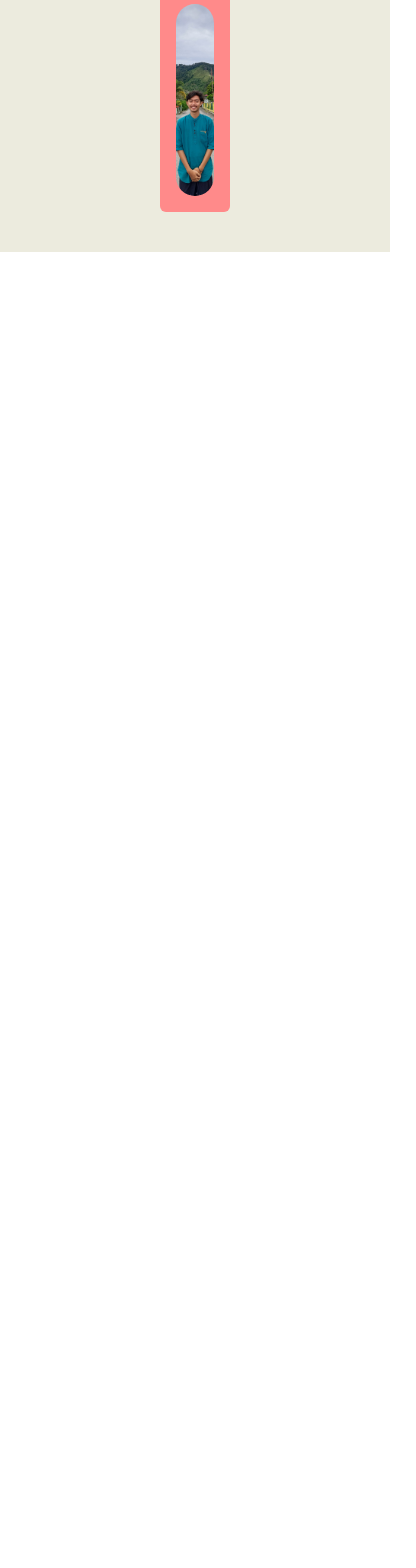
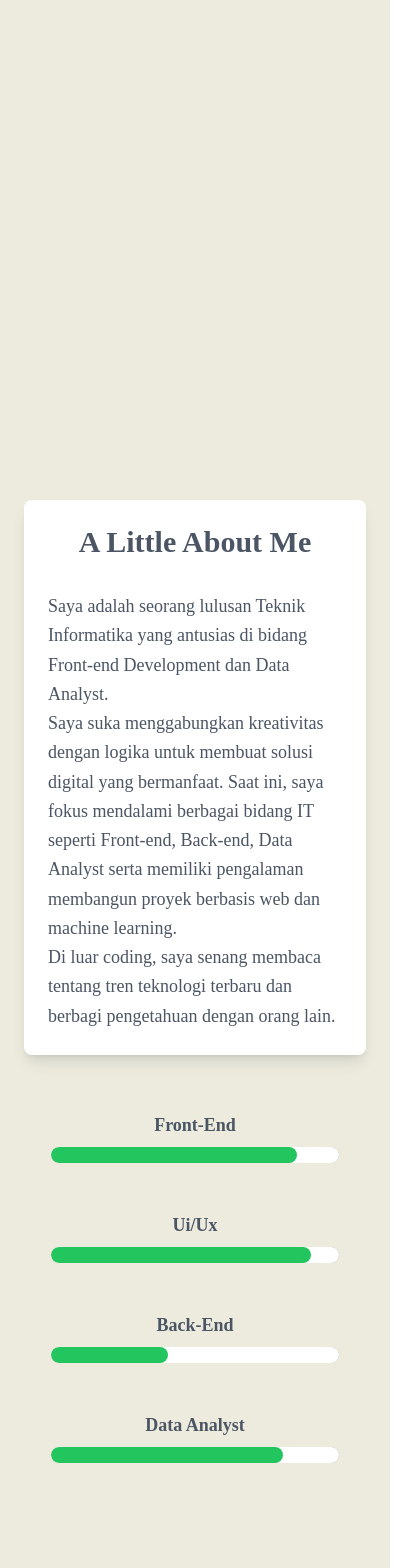
Before and after one commit to Sytrwn/Potofolio, a React (Vite) app: page / in a window 390 px wide. Shown: the part 240-1808 px from the top of the page, 416 px wide, since content can reach past the window. Before the commit the page ends 844 px from the top, so only its background shows below. Built offline with nearby package versions, Linux system fonts and the light colour scheme; the HTML template or start-up script is replaced by a standard one.

Commit message:
Update Hero, About and AOS

```diff
--- a/src/App.jsx
+++ b/src/App.jsx
@@ -1,6 +1,9 @@
 import React from "react";
 import Home from "./pages/Home";
 import "./Index.css";
+import { useEffect } from "react";
+import AOS from "aos";
+import "aos/dist/aos.css";
 
 const App = () => {
   return <Home />;
--- a/src/Index.css
+++ b/src/Index.css
@@ -13,3 +13,14 @@
     visibility: hidden;
   }
 }
+.custom-progress::-webkit-progress-bar {
+  background-color: white;
+}
+
+.custom-progress::-webkit-progress-value {
+  background-color: #22c55e;
+}
+
+.custom-progress::-moz-progress-bar {
+  background-color: #22c55e;
+}
--- a/src/components/About.jsx
+++ b/src/components/About.jsx
@@ -1,7 +1,129 @@
-import React from "react";
+import React, { useEffect, useState, useRef } from "react";
+import "aos/dist/aos.css";
+function About() {
+  const [progress, setProgress] = useState([0, 0, 0, 0]);
+  const containerRef = useRef(null);
 
-function About() {
-  return <div></div>;
+  const target = [85, 90, 40, 80]; // value masing-masing skill
+
+  // fungsi animasi
+  const animateProgress = () => {
+    setProgress([0, 0, 0, 0]); // reset ke 0
+    const interval = setInterval(() => {
+      setProgress((prev) => {
+        let done = true;
+        const next = prev.map((val, i) => {
+          if (val < target[i]) {
+            done = false;
+            return val + 0.7; // naik 1 tiap 20ms
+          }
+          return val;
+        });
+
+        if (done) clearInterval(interval); // stop kalau semua selesai
+        return next;
+      });
+    }, 20);
+  };
+
+  useEffect(() => {
+    const observer = new IntersectionObserver(
+      (entries) => {
+        entries.forEach((entry) => {
+          if (entry.isIntersecting) {
+            animateProgress(); // jalankan animasi saat masuk viewport
+          } else {
+            setProgress([0, 0, 0, 0]); // reset ke 0 saat keluar viewport
+          }
+        });
+      },
+      { threshold: 0.5 } // 50% elemen terlihat baru jalan
+    );
+
+    if (containerRef.current) {
+      observer.observe(containerRef.current);
+    }
+
+    // cleanup
+    return () => {
+      if (containerRef.current) observer.unobserve(containerRef.current);
+    };
+  }, []);
+
+  return (
+    <div
+      className="flex flex-col items-center justify-center px-6 py-16"
+      data-aos="fade-down"
+    >
+      <div className="max-w-3xl w-full bg-white rounded-lg shadow-lg p-6">
+        <h2 className="text-3xl font-freckle font-bold text-gray-600 mb-8 text-center">
+          A Little About Me
+        </h2>
+        <p className="text-gray-600 font-freckle text-lg leading-relaxed">
+          Saya adalah seorang lulusan Teknik Informatika yang antusias di bidang
+          Front-end Development dan Data Analyst. <br />
+          Saya suka menggabungkan kreativitas dengan logika untuk membuat solusi
+          digital yang bermanfaat. Saat ini, saya fokus mendalami berbagai
+          bidang IT seperti Front-end, Back-end, Data Analyst serta memiliki
+          pengalaman membangun proyek berbasis web dan machine learning. <br />{" "}
+          Di luar coding, saya senang membaca tentang tren teknologi terbaru dan
+          berbagi pengetahuan dengan orang lain.
+        </p>
+      </div>
+
+      {/* Progress Bars */}
+      <div className="flex font-freckle items-center justify-center py-14">
+        <div
+          ref={containerRef}
+          className="grid grid-cols-1 sm:grid-cols-2 gap-12"
+        >
+          <div className="flex flex-col items-center">
+            <span className="text-lg font-semibold text-gray-600 mb-2">
+              Front-End
+            </span>
+            <progress
+              className="progress custom-progress progress-success w-72 h-4"
+              value={progress[0]}
+              max="100"
+            ></progress>
+          </div>
+
+          <div className="flex flex-col items-center">
+            <span className="text-lg font-semibold text-gray-600 mb-2">
+              Ui/Ux
+            </span>
+            <progress
+              className="progress custom-progress progress-success w-72 h-4"
+              value={progress[1]}
+              max="100"
+            ></progress>
+          </div>
+
+          <div className="flex flex-col items-center">
+            <span className="text-lg font-semibold text-gray-600 mb-2">
+              Back-End
+            </span>
+            <progress
+              className="progress custom-progress progress-success w-72 h-4"
+              value={progress[2]}
+              max="100"
+            ></progress>
+          </div>
+
+          <div className="flex flex-col items-center">
+            <span className="text-lg font-semibold text-gray-600 mb-2">
+              Data Analyst
+            </span>
+            <progress
+              className="progress custom-progress progress-success w-72 h-4"
+              value={progress[3]}
+              max="100"
+            ></progress>
+          </div>
+        </div>
+      </div>
+    </div>
+  );
 }
 
 export default About;
--- a/src/components/Hero.jsx
+++ b/src/components/Hero.jsx
@@ -1,6 +1,6 @@
 import React, { useState, useEffect } from "react";
 import "../index.css";
-import alfinImage from "../assets/alfin.jpeg";
+import alfinImage from "../assets/fotoporto.png";
 import AOS from "aos";
 import "aos/dist/aos.css";
 
@@ -36,14 +36,8 @@ function Hero() {
     return () => clearTimeout(timeout); // Cleanup timeout
   }, [text, isDeleting, index, speed]);
 
-  useEffect(() => {
-    AOS.init({
-      once: true,
-    });
-  }, []);
-
   return (
-    <div className="container flex flex-col lg:flex-row items-center px-40 py-10 mx-auto space-y-6 lg:space-y-0 lg:space-x-10 lg:py-16">
+    <div className="container flex flex-col lg:flex-row items-center px-52 py-10 mx-auto gap-52 lg:space-y-0 lg:space-x-10 lg:py-16">
       {/* Text Section */}
       <div className="w-full lg:w-1/2">
         <div className="lg:max-w-lg">
@@ -60,11 +54,11 @@ function Hero() {
       {/* Image Section */}
       <div
         data-aos="fade-right"
-        data-aos-duration="1000"
-        className="flex items-center justify-center w-full h-auto lg:w-64 bg-merahPastel p-4 rounded-md "
+        data-aos-duration="800"
+        className="flex items-center justify-center w-full h-auto lg:w-[370px]  p-4  "
       >
         <img
-          className="object-cover w-48 h-48 rounded-full sm:w-56 sm:h-56 md:w-64 md:h-64 lg:w-48 lg:h-48 hover:scale-110 hover:duration-300 "
+          className="object-cover w-48 h-48 sm:w-56 sm:h-56 md:w-64 md:h-64 lg:w-full lg:h-auto transform hover:scale-110 transition duration-500 ease-in-out "
           src={alfinImage}
           alt="Alfin Syatriawan"
         />
--- a/src/components/Navbar.jsx
+++ b/src/components/Navbar.jsx
@@ -2,7 +2,7 @@ import React from "react";
 
 function Navbar() {
   return (
-    <header className="header sticky top-0 bg-putihPastel  shadow-md flex items-center justify-between px-8 py-2">
+    <header className="fixed top-0 left-0 w-full bg-putihPastel shadow-md flex items-center justify-between px-8 py-8 z-50 h-20">
       <h1 className="w-3/12">
         <a href="#" aria-label="Company Logo">
           <svg
--- a/src/pages/Home.jsx
+++ b/src/pages/Home.jsx
@@ -3,11 +3,13 @@ import Navbar from "../components/Navbar";
 import AOS from "aos";
 import "aos/dist/aos.css";
 import Hero from "../components/Hero";
+import About from "../components/About";
 
 function Home() {
   useEffect(() => {
     AOS.init({
-      once: true,
+      duration: 800,
+      once: false,
     });
   }, []);
   return (
@@ -17,6 +19,13 @@ function Home() {
         {" "}
         <Hero />
       </div>
+      <br />
+      <br />
+
+      <div>
+        {" "}
+        <About />{" "}
+      </div>
     </div>
   );
 }
```
Also changed, not shown: 1 other file (tests, documents, lock files or other folders).
